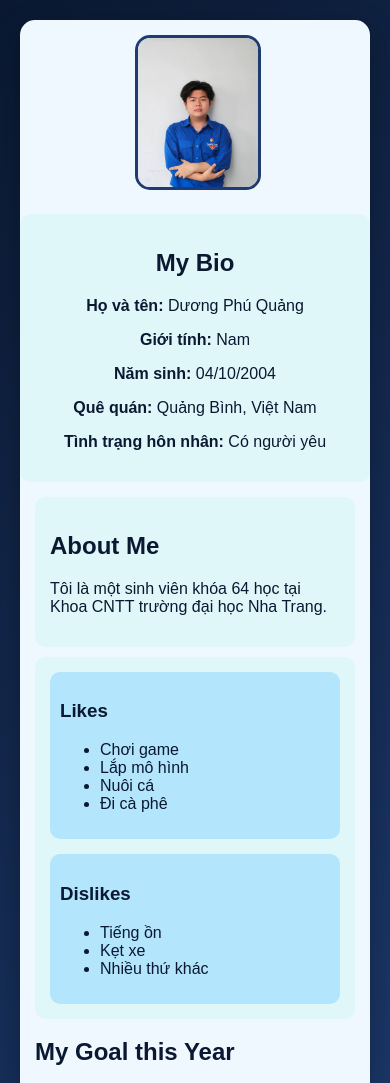
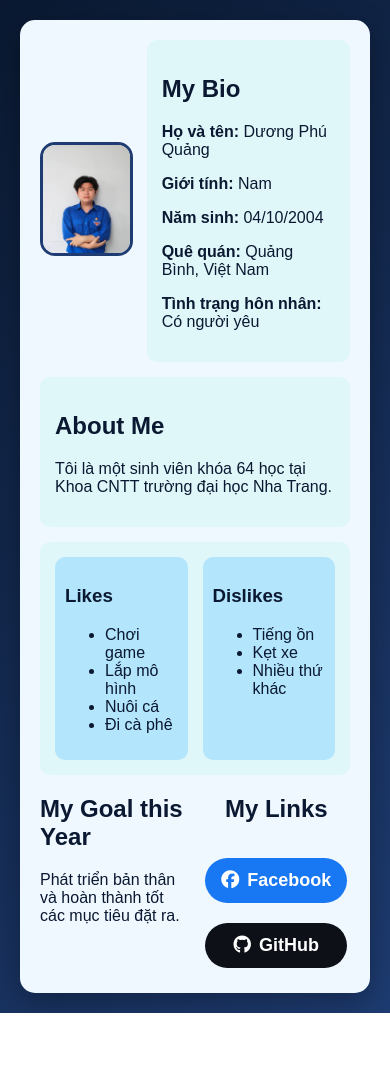
Before and after one commit to PWangR/code-HTML, a plain HTML site: page index.html in a window 390 px wide. Shown: the top 1083 px of the page. After the commit the page ends 1013 px from the top, so only its background shows below. Drawn offline with Linux system fonts and the light colour scheme.

Commit message:
Update index.html

```diff
--- a/index.html
+++ b/index.html
@@ -156,47 +156,22 @@
         }
 
         @media (max-width: 768px) {
-    .container {
-        width: 100%;
-        padding: 15px;
-    }
-
-    .top-section {
-        flex-direction: column;
-        align-items: center;
+    .links {
         text-align: center;
-    }
-
-    .avatar-box {
-        max-width: 120px;
-    }
-
-    .bio {
-        width: 100%;
-    }
-
-    .content {
+        display: flex;
         flex-direction: column;
         gap: 10px;
-    }
-
-    .section {
-        flex: 1 1 100%;
-    }
-
-    .lists {
-        flex-direction: column;
-    }
-
-    .goals-links {
-        flex-direction: column;
-        gap: 10px;
+        align-items: center;
     }
 
     .link-btn {
-        width: 100%;
+        width: 80%;
+        max-width: 300px;
         justify-content: center;
+        padding: 12px;
+        font-size: 18px;
     }
+
 }
 
     </style>
```
